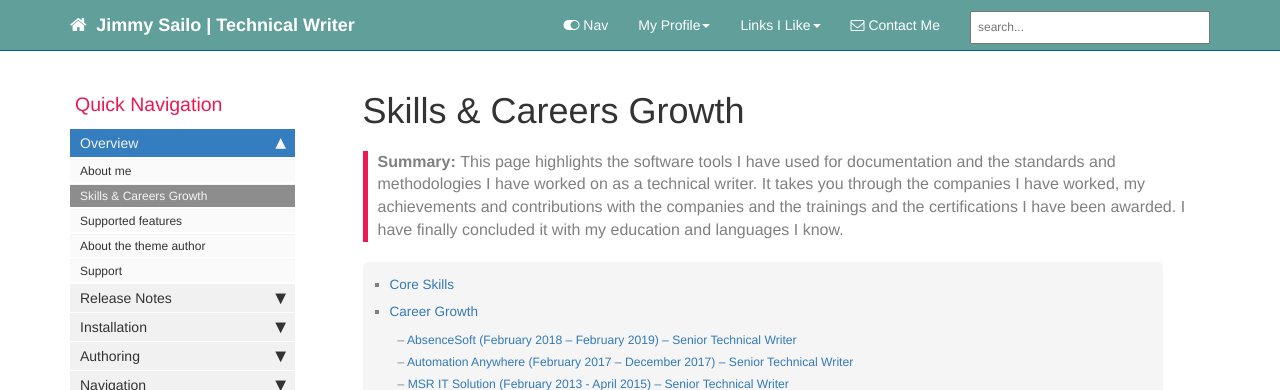
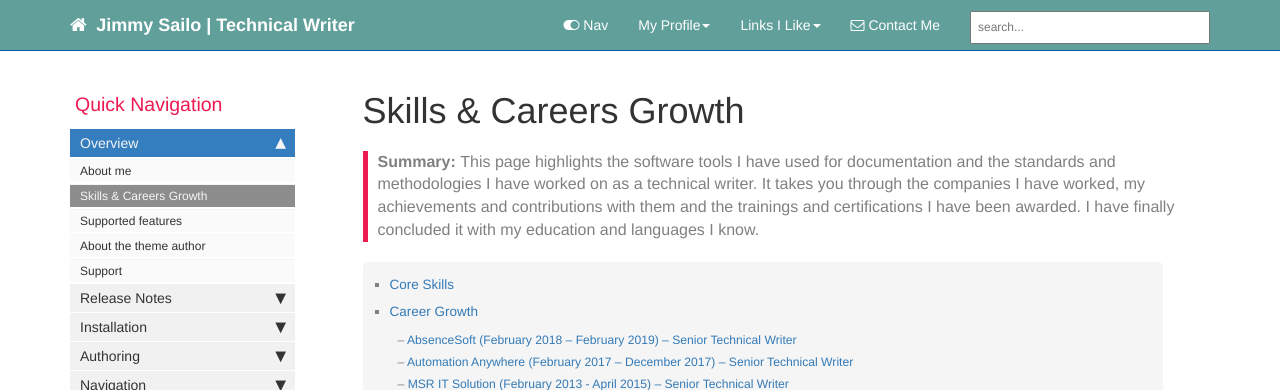
Before and after one commit to jsailo/kbase, a Jekyll site: the page built from pages/mydoc/my_resume.md, in a window 1280 px wide and 900 px high. Shown: the top 390 px of the window. Built offline with Jekyll 4.4.1, drawn with Linux system fonts in a browser that asks for light colours; nearby versions of some CDN libraries; comment, search, counter and statistics services are not loaded.

```diff
--- a/pages/mydoc/my_resume.md
+++ b/pages/mydoc/my_resume.md
@@ -3,7 +3,7 @@ title: Skills & Careers Growth
 sidebar: mydoc_sidebar
 permalink: my_resume.html
 folder: mydoc
-summary: This page highlights the software tools I have used for documentation and the standards and methodologies I have worked on as a technical writer. It takes you through the companies I have worked, my achievements and contributions with the companies and the trainings and the certifications I have been awarded. I have finally concluded it with my education and languages I know.
+summary: This page highlights the software tools I have used for documentation and the standards and methodologies I have worked on as a technical writer. It takes you through the companies I have worked, my achievements and contributions with them and the trainings and certifications I have been awarded. I have finally concluded it with my education and languages I know.
 ---
 
 
```
